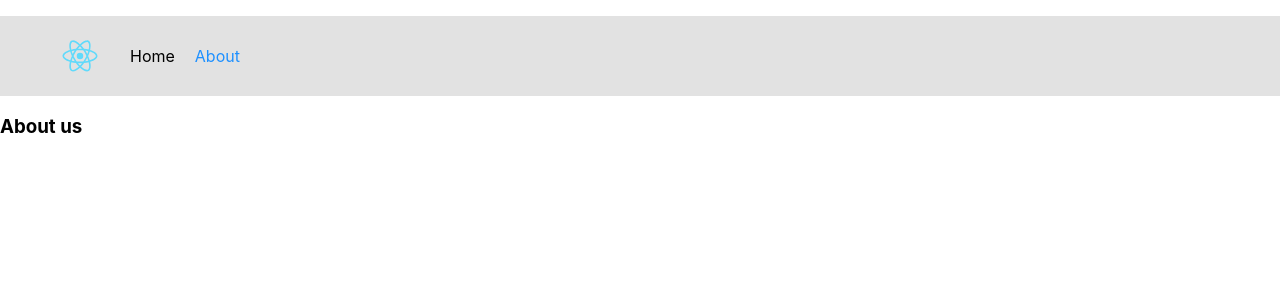
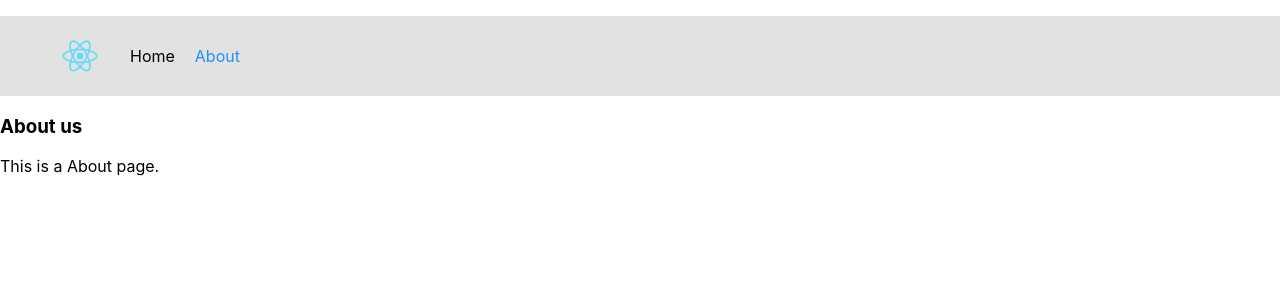
Before and after one commit to AlexShan2008/next-storyblok, a Next.js app: page /about in a window 1280 px wide. Shown: the top 300 px of the page. Built offline with nearby package versions, Linux system fonts and the light colour scheme.

Commit message:
feat: update About page

```diff
--- a/pages/about/index.tsx
+++ b/pages/about/index.tsx
@@ -6,6 +6,7 @@ const About: NextPage = () => {
   return (
     <Layout>
       <h3>About us</h3>
+      <p>This is a About page.</p>
     </Layout>
   );
 };
```
